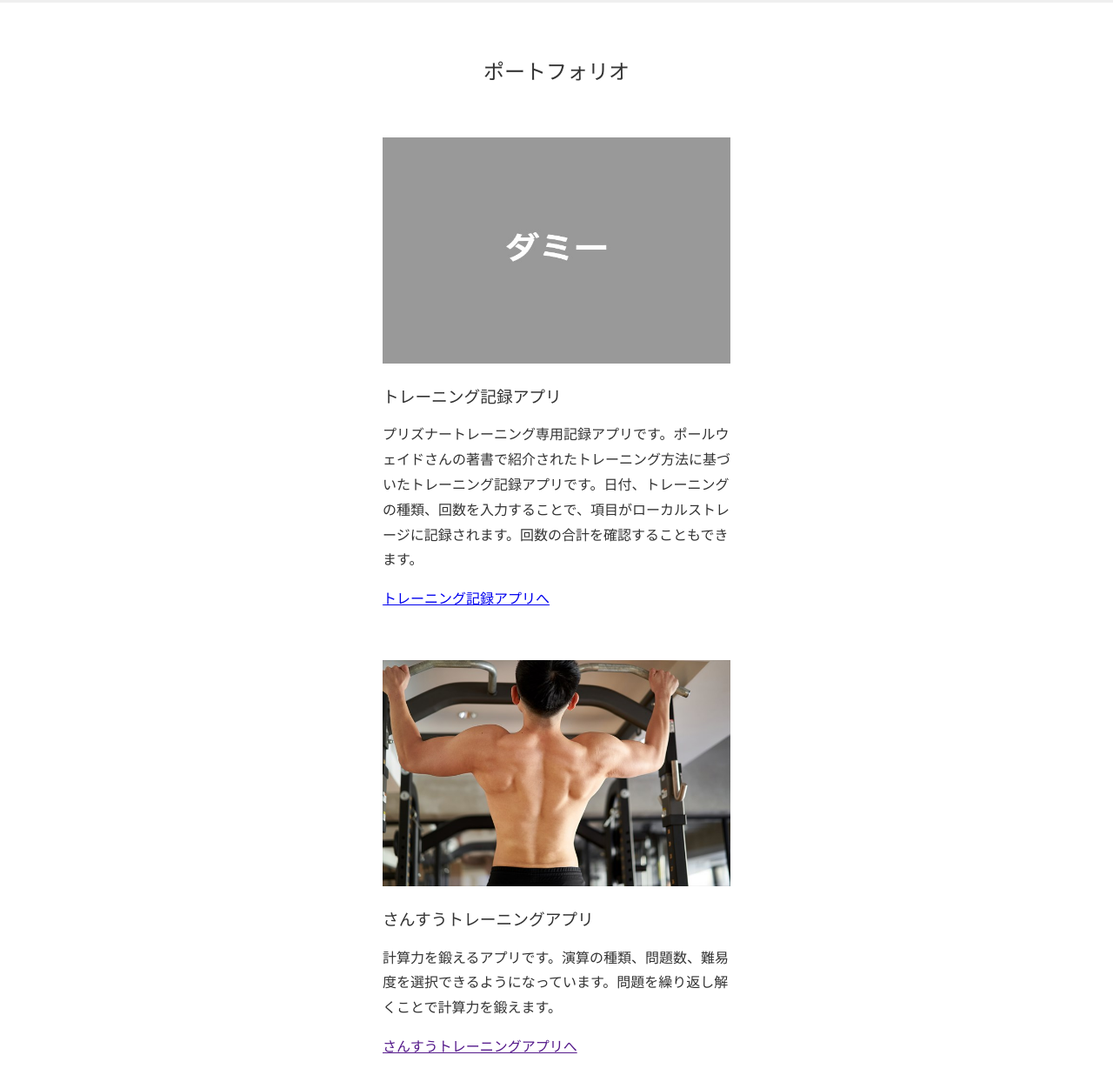
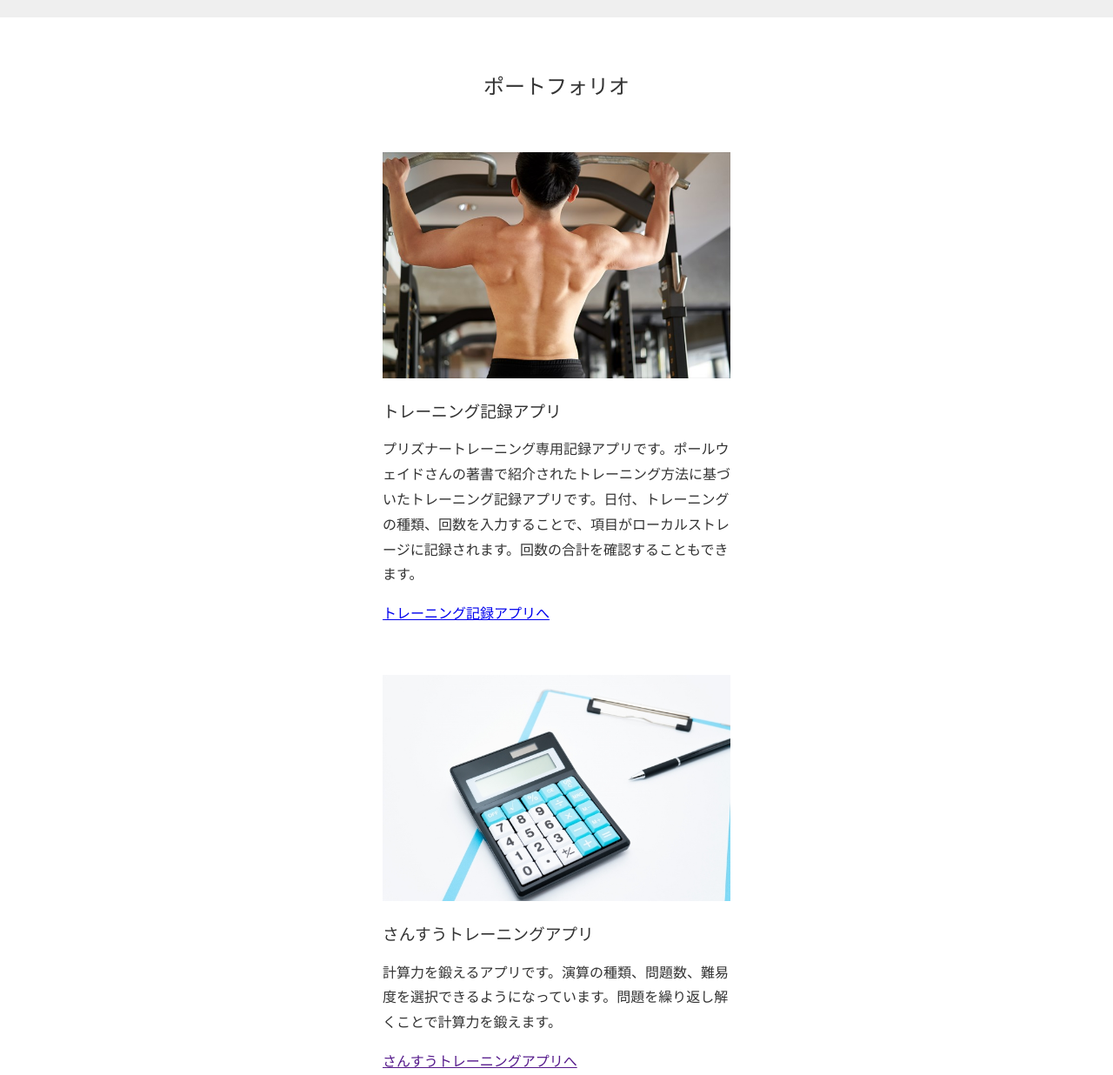
Before and after one commit to malcolmyz/malcolmyz.github.io, a plain HTML site: page index.html in a window 1280 px wide. Shown: the part 176-1412 px from the top of the page at 87% size. Drawn offline with Linux system fonts and the light colour scheme.

Commit message:
Add files via upload

```diff
--- a/index.html
+++ b/index.html
@@ -23,14 +23,14 @@
         <h1>ポートフォリオ</h1>
 
         <section>
-          <img src="img/dummy.jpg" width="400px" height="260px" alt="アプリの紹介写真です">
+          <img src="img/training.jpg" width="400px" height="260px" alt="アプリの紹介写真です">
           <h1>トレーニング記録アプリ</h1>
           <p>プリズナートレーニング専用記録アプリです。ポールウェイドさんの著書で紹介されたトレーニング方法に基づいたトレーニング記録アプリです。日付、トレーニングの種類、回数を入力することで、項目がローカルストレージに記録されます。回数の合計を確認することもできます。</p>
           <a href="https://malcolmyz.github.io/prisoner-training/">トレーニング記録アプリへ</a>
         </section>
 
         <section>
-          <img src="img/training.jpg" width="400px" height="260px" alt="アプリの紹介写真です">
+          <img src="img/calculation.jpg" width="400px" height="260px" alt="アプリの紹介写真です">
           <h1>さんすうトレーニングアプリ</h1>
           <p>計算力を鍛えるアプリです。演算の種類、問題数、難易度を選択できるようになっています。問題を繰り返し解くことで計算力を鍛えます。</p>
           <a href="">さんすうトレーニングアプリへ</a>
```
Also changed, not shown: img/2021icon.png, img/calculation.jpg (added).
